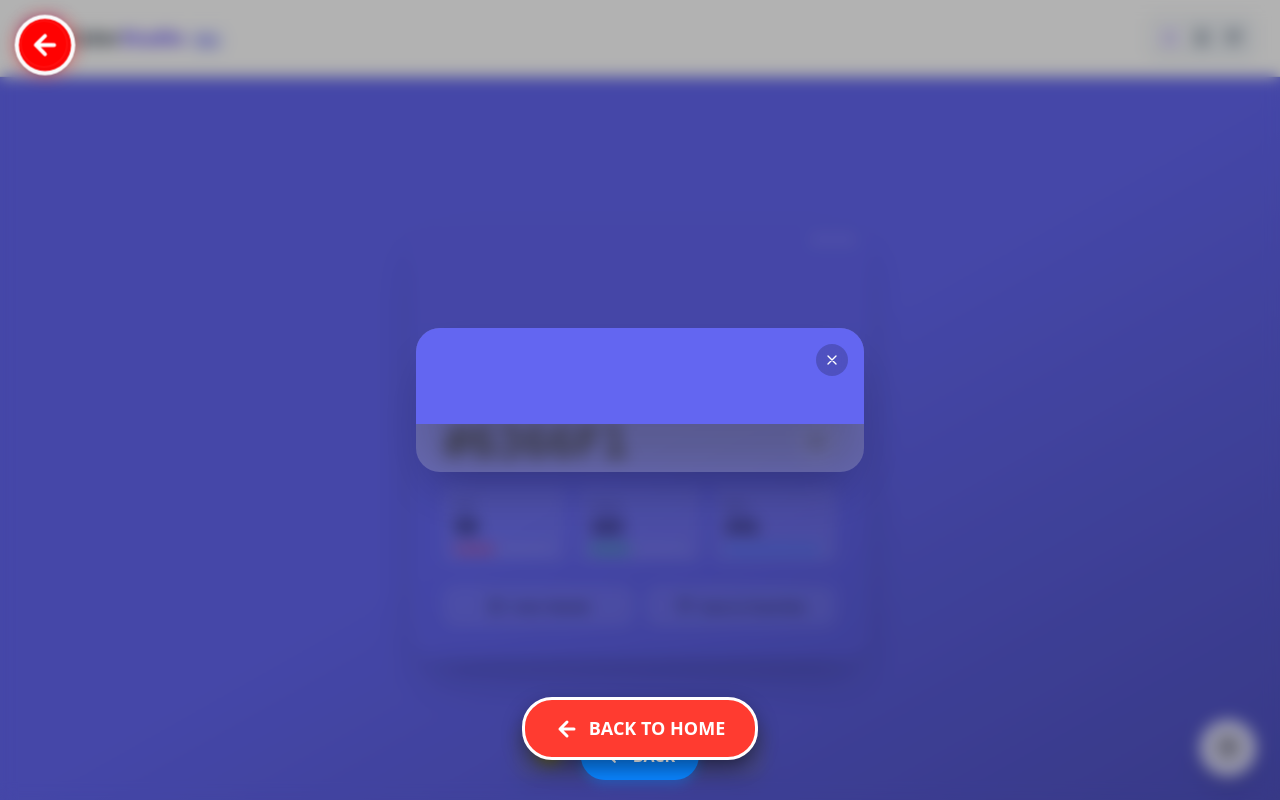
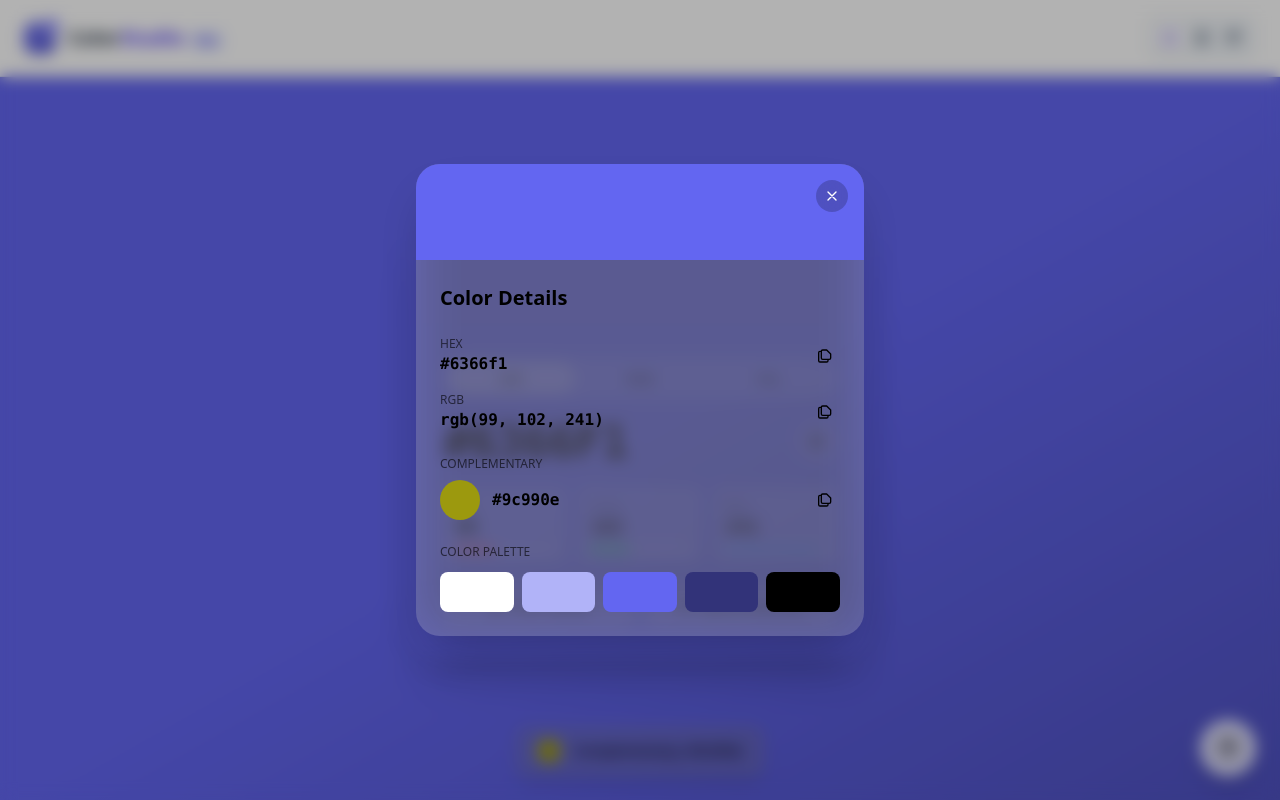
Before and after one commit to itssoumodip/Color-Studio-Pro, a React (Vite) app: page / in a window 1280 px wide. Both pictures are taken after a click on the button "Color Details". Built offline with nearby package versions, Linux system fonts and the light colour scheme.

Commit message:
remove fixed back button and related styles for cleaner code; import ColorInfoModal component

```diff
--- a/src/App.jsx
+++ b/src/App.jsx
@@ -6,6 +6,7 @@ import Header from './components/Header'
 import { hexToRgb, getContrastColor, getComplementaryColor } from './utils/colorUtils'
 import './index.css';
 import ColorWheel from './components/ColorWheel';
+import { ColorInfoModal } from './components/ColorDisplay';
 
 function App() {
   // State management
@@ -102,7 +103,6 @@ function App() {
   return (
     <div className={`${isDarkMode ? 'dark' : ''}`}>
       <div className="relative h-screen w-screen overflow-hidden bg-slate-50 dark:bg-slate-900 flex flex-col">
-        {/* Header */}
         <Header
           color={color}
           textColor={textColor}
@@ -114,7 +114,6 @@ function App() {
           toggleDarkMode={toggleDarkMode}
         />
 
-        {/* Main content */}
         <main className="flex-1 relative">
           <ColorDisplay
             color={color}
@@ -128,50 +127,8 @@ function App() {
             showInfo={showInfo}
             setShowInfo={setShowInfo}
           />
-
-          {/* SUPER VISIBLE BACK BUTTON - ABSOLUTELY POSITIONED */}
-          {showInfo && (
-            <div id="absolute-back-button" style={{
-              position: 'absolute',
-              bottom: '40px',
-              left: 0,
-              right: 0,
-              display: 'flex',
-              justifyContent: 'center',
-              alignItems: 'center',
-              zIndex: 9999999,
-              pointerEvents: 'all'
-            }}>
-              <button
-                onClick={() => {
-                  console.log("BACK BUTTON CLICKED");
-                  setShowInfo(false);
-                }}
-                style={{
-                  backgroundColor: '#ff3b30',
-                  color: 'white',
-                  borderRadius: '30px',
-                  padding: '15px 30px',
-                  fontSize: '18px',
-                  fontWeight: 'bold',
-                  display: 'flex',
-                  alignItems: 'center',
-                  gap: '10px',
-                  boxShadow: '0 8px 20px rgba(0,0,0,0.4)',
-                  border: '3px solid white',
-                  cursor: 'pointer'
-                }}
-              >
-                <svg width="24" height="24" viewBox="0 0 24 24" fill="none" xmlns="http://www.w3.org/2000/svg">
-                  <path d="M19 12H5M5 12L12 19M5 12L12 5" stroke="white" strokeWidth="3" strokeLinecap="round" strokeLinejoin="round"/>
-                </svg>
-                BACK TO HOME
-              </button>
-            </div>
-          )}
         </main>
 
-        {/* Color panel drawer - conditionally rendered with animation */}
         <AnimatePresence>
           {showPanel && (
             <motion.div
@@ -191,8 +148,6 @@ function App() {
                 transition={{ type: "spring", damping: 25, stiffness: 300 }}
                 onClick={e => e.stopPropagation()}
               >
-
-                {/* Add a handle for mobile that users can drag to close the panel */}
                 <div className="lg:hidden w-12 h-1 bg-gray-300 dark:bg-gray-600 rounded-full mx-auto mt-3 mb-1"></div>
 
                 <ColorPanel
@@ -205,14 +160,13 @@ function App() {
                   activeTab={activeTab}
                   setActiveTab={setActiveTab}
                   isDarkMode={isDarkMode}
-                  setShowPanel={setShowPanel} // Add this prop
+                  setShowPanel={setShowPanel}
                 />
               </motion.div>
             </motion.div>
           )}
         </AnimatePresence>
 
-        {/* Action buttons - improved for mobile */}
         <div className="fixed bottom-6 right-6 flex flex-col gap-3 items-center z-30">
           <AnimatePresence>
             {copied && (
@@ -226,7 +180,6 @@ function App() {
               </motion.div>
             )}
           </AnimatePresence>
-          {/* Panel toggle button - improved for visibility */}
           <motion.button
             whileTap={{ scale: 0.9 }}
             onClick={() => {
@@ -271,39 +224,6 @@ function App() {
           </motion.button>
         </div>
 
-        {/* NEW APPROACH: External fixed back button */}
-        {showInfo && (
-          <div
-            onClick={() => {
-              console.log("EMERGENCY BACK BUTTON CLICKED");
-              setShowInfo(false);
-            }}
-            style={{
-              position: 'fixed',
-              top: '20px',
-              left: '20px',
-              width: '50px',
-              height: '50px',
-              backgroundColor: 'red',
-              borderRadius: '50%',
-              display: 'flex',
-              alignItems: 'center',
-              justifyContent: 'center',
-              boxShadow: '0 0 0 4px white, 0 0 20px rgba(255,0,0,0.7)',
-              cursor: 'pointer',
-              zIndex: 2147483647, // Maximum possible z-index
-              animation: 'pulsate 1.5s infinite alternate',
-              border: 'none',
-              outline: 'none'
-            }}
-          >
-            <svg width="30" height="30" viewBox="0 0 24 24" fill="none" xmlns="http://www.w3.org/2000/svg">
-              <path d="M19 12H5M5 12L12 19M5 12L12 5" stroke="white" strokeWidth="3" strokeLinecap="round" strokeLinejoin="round"/>
-            </svg>
-          </div>
-        )}
-
-        {/* Add keyframe animation directly in document */}
         <style dangerouslySetInnerHTML={{ __html: `
           @keyframes pulsate {
             0% {
--- a/src/components/ColorDisplay.jsx
+++ b/src/components/ColorDisplay.jsx
@@ -279,7 +279,7 @@ export default function ColorDisplay({
               className="fixed bottom-6 left-1/2 transform -translate-x-1/2 z-50 backdrop-blur-lg bg-black/70 text-white px-5 py-3 rounded-full shadow-xl font-medium text-sm flex items-center space-x-2"
             >
               <svg width="16" height="16" viewBox="0 0 24 24" fill="none" xmlns="http://www.w3.org/2000/svg">
-                <path d="M9 12L11 14L15 10M21 12C21 16.9706 16.9706 21 12 21C7.02944 21 3 16.9706 3 12C3 7.02944 7.02944 3 12 3C16.9706 3 21 7.02944 21 12Z" stroke="currentColor" strokeWidth="2" strokeLinecap="round" strokeLinejoin="round"/>
+                <path d="M9 12L11 14L15 10M21 12C21 16.9706 16.9706 22 12 22C7.02944 22 3 17.5228 3 12C3 7.02944 7.02944 3 12 3C16.9706 3 21 7.02944 21 12Z" stroke="currentColor" strokeWidth="2" strokeLinecap="round" strokeLinejoin="round"/>
               </svg>
               <span>Copied to clipboard!</span>
             </motion.div>
@@ -377,20 +377,13 @@ export default function ColorDisplay({
 function ColorInfoModal({ color, complementary, rgb, textColor, setShowInfo, copyToClipboard }) {
   const complementTextColor = getContrastColor(complementary);
   const shades = generateShades(color);
-  // Force mobile mode to true to ensure the button appears
   const [isMobile, setIsMobile] = useState(true);
 
   useEffect(() => {
-    // Add console log to debug
     console.log("isMobile state:", isMobile);
-
-    // Store original body overflow
     const originalOverflow = document.body.style.overflow;
-    // Prevent background scrolling
     document.body.style.overflow = 'hidden';
-
     return () => {
-      // Restore original overflow on cleanup
       document.body.style.overflow = originalOverflow;
     };
   }, []);
@@ -403,37 +396,6 @@ function ColorInfoModal({ color, complementary, rgb, textColor, setShowInfo, cop
       className="fixed inset-0 z-[999] flex items-center justify-center p-4 bg-black/30"
       onClick={() => setShowInfo(false)}
     >
-      {/* Always visible back button */}
-      <div style={{
-        position: 'fixed',
-        top: '20px',
-        left: '20px',
-        zIndex: 9999,
-        padding: 0,
-        margin: 0
-      }}>
-        <button
-          onClick={() => setShowInfo(false)}
-          style={{
-            backgroundColor: '#ff3b30',
-            border: '2px solid white',
-            borderRadius: '50%',
-            width: '48px',
-            height: '48px',
-            display: 'flex',
-            alignItems: 'center',
-            justifyContent: 'center',
-            boxShadow: '0 4px 10px rgba(0,0,0,0.3)',
-            padding: 0,
-            margin: 0
-          }}
-        >
-          <svg width="24" height="24" viewBox="0 0 24 24" fill="none" xmlns="http://www.w3.org/2000/svg">
-            <path d="M19 12H5M5 12L12 19M5 12L12 5" stroke="white" strokeWidth="3" strokeLinecap="round" strokeLinejoin="round"/>
-          </svg>
-        </button>
-      </div>
-
       <motion.div
         className="w-full max-w-md bg-white/20 backdrop-blur-xl rounded-3xl shadow-2xl overflow-hidden"
         initial={{ scale: 0.9, y: 20 }}
@@ -442,7 +404,6 @@ function ColorInfoModal({ color, complementary, rgb, textColor, setShowInfo, cop
         transition={{ type: "spring", damping: 20 }}
         onClick={(e) => e.stopPropagation()}
       >
-        {/* Modal content */}
         <div className="h-24 relative" style={{ backgroundColor: color }}>
           <button
             className="absolute top-4 right-4 p-2 rounded-full bg-black/20 backdrop-blur-lg"
@@ -455,39 +416,81 @@ function ColorInfoModal({ color, complementary, rgb, textColor, setShowInfo, cop
         </div>
 
         <div className="p-6">
-          {/* Modal content remains the same */}
+          <h2 className="text-xl font-bold mb-6" style={{ color: textColor }}>Color Details</h2>
+
+          {/* Color values */}
+          <div className="space-y-4 mb-6">
+            <div className="flex justify-between items-center">
+              <div>
+                <p className="text-xs font-medium opacity-60" style={{ color: textColor }}>HEX</p>
+                <p className="font-mono font-bold" style={{ color: textColor }}>{color}</p>
+              </div>
+              <button
+                onClick={() => copyToClipboard(color)}
+                className="p-2 rounded-full hover:bg-white/10 transition-all"
+                style={{ color: textColor }}
+              >
+                <svg width="16" height="16" viewBox="0 0 24 24" fill="none" stroke="currentColor" strokeWidth="2">
+                  <path d="M8 5H6C4.89543 5 4 5.89543 4 7V19C4 20.1046 4.89543 21 6 21H16C17.1046 21 18 20.1046 18 19V17M16 3H10C8.89543 3 8 3.89543 8 5V15C8 16.1046 8.89543 17 10 17H20C21.1046 17 22 16.1046 22 15V9L16 3Z" strokeLinecap="round" strokeLinejoin="round"/>
+                </svg>
+              </button>
+            </div>
+            <div className="flex justify-between items-center">
+              <div>
+                <p className="text-xs font-medium opacity-60" style={{ color: textColor }}>RGB</p>
+                <p className="font-mono font-bold" style={{ color: textColor }}>{`rgb(${rgb.r}, ${rgb.g}, ${rgb.b})`}</p>
+              </div>
+              <button
+                onClick={() => copyToClipboard(`rgb(${rgb.r}, ${rgb.g}, ${rgb.b})`)}
+                className="p-2 rounded-full hover:bg-white/10 transition-all"
+                style={{ color: textColor }}
+              >
+                <svg width="16" height="16" viewBox="0 0 24 24" fill="none" stroke="currentColor" strokeWidth="2">
+                  <path d="M8 5H6C4.89543 5 4 5.89543 4 7V19C4 20.1046 4.89543 21 6 21H16C17.1046 21 18 20.1046 18 19V17M16 3H10C8.89543 3 8 3.89543 8 5V15C8 16.1046 8.89543 17 10 17H20C21.1046 17 22 16.1046 22 15V9L16 3Z" strokeLinecap="round" strokeLinejoin="round"/>
+                </svg>
+              </button>
+            </div>
+          </div>
+
+          {/* Complementary color section */}
+          <div className="mb-6">
+            <p className="text-xs font-medium opacity-60 mb-2" style={{ color: textColor }}>COMPLEMENTARY</p>
+            <div className="flex items-center gap-3">
+              <div
+                className="w-10 h-10 rounded-full"
+                style={{ backgroundColor: complementary }}
+              ></div>
+              <div className="flex-1 flex justify-between items-center">
+                <p className="font-mono font-bold" style={{ color: textColor }}>{complementary}</p>
+                <button
+                  onClick={() => copyToClipboard(complementary)}
+                  className="p-2 rounded-full hover:bg-white/10 transition-all"
+                  style={{ color: textColor }}
+                >
+                  <svg width="16" height="16" viewBox="0 0 24 24" fill="none" stroke="currentColor" strokeWidth="2">
+                    <path d="M8 5H6C4.89543 5 4 5.89543 4 7V19C4 20.1046 4.89543 21 6 21H16C17.1046 21 18 20.1046 18 19V17M16 3H10C8.89543 3 8 3.89543 8 5V15C8 16.1046 8.89543 17 10 17H20C21.1046 17 22 16.1046 22 15V9L16 3Z" strokeLinecap="round" strokeLinejoin="round"/>
+                  </svg>
+                </button>
+              </div>
+            </div>
+          </div>
+
+          {/* Color shades */}
+          <div>
+            <p className="text-xs font-medium opacity-60 mb-3" style={{ color: textColor }}>COLOR PALETTE</p>
+            <div className="flex space-x-2">
+              {shades.map(shade => (
+                <div
+                  key={shade}
+                  className="flex-1 h-10 rounded-lg cursor-pointer transition-transform hover:scale-105"
+                  style={{ backgroundColor: shade }}
+                  onClick={() => copyToClipboard(shade)}
+                ></div>
+              ))}
+            </div>
+          </div>
         </div>
       </motion.div>
-
-      {/* Additional bottom back button */}
-      <div style={{
-        position: 'fixed',
-        bottom: '20px',
-        left: '50%',
-        transform: 'translateX(-50%)',
-        zIndex: 9999
-      }}>
-        <button
-          onClick={() => setShowInfo(false)}
-          style={{
-            backgroundColor: '#0a84ff',
-            color: 'white',
-            borderRadius: '24px',
-            padding: '12px 24px',
-            fontWeight: 'bold',
-            display: 'flex',
-            alignItems: 'center',
-            gap: '8px',
-            boxShadow: '0 4px 12px rgba(10,132,255,0.4)',
-            border: 'none'
-          }}
-        >
-          <svg width="20" height="20" viewBox="0 0 24 24" fill="none" xmlns="http://www.w3.org/2000/svg">
-            <path d="M19 12H5M5 12L12 19M5 12L12 5" stroke="white" strokeWidth="2.5" strokeLinecap="round" strokeLinejoin="round"/>
-          </svg>
-          BACK
-        </button>
-      </div>
     </motion.div>
   );
 }
@@ -569,3 +572,5 @@ function rgbToHslString(r, g, b) {
   const { h, s, l } = rgbToHsl(r, g, b);
   return `hsl(${Math.round(h * 360)}, ${Math.round(s * 100)}%, ${Math.round(l * 100)}%)`;
 }
+
+export { ColorInfoModal };
```
